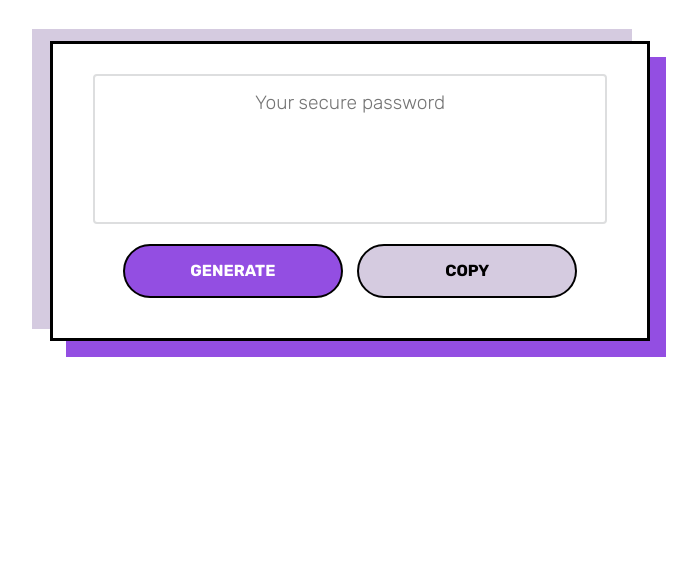
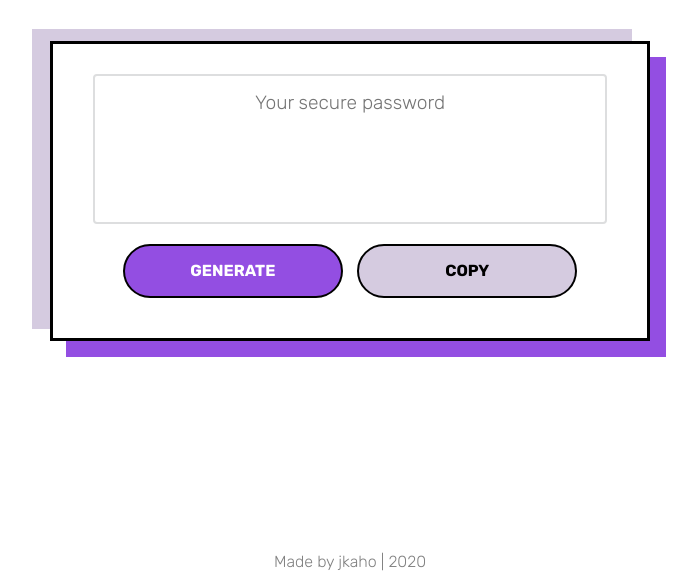
Before and after one commit to jkaho/password-generator, a plain HTML site: page index.html in a window 1280 px wide. Shown: the part 248-830 px from the top of the page, without its empty margins (290-987 px from the left). Before the commit the page ends 800 px from the top, so only its background shows below. Drawn offline with Linux system fonts and the light colour scheme.

Commit message:
Modify 'index.html' and 'style.css' to add footer w/ GitHub profile link

```diff
--- a/assets/css/style.css
+++ b/assets/css/style.css
@@ -142,6 +142,17 @@ button[disabled] {
   overflow: hidden;
 }
 
+footer {
+  text-align: center;
+  height: 30px;
+}
+
+footer a {
+  font-weight: 300;
+  color: grey;
+  text-decoration: none;
+}
+
 @media (max-width: 690px) {
   h1 {
     font-size: 25px;
--- a/index.html
+++ b/index.html
@@ -34,6 +34,13 @@
             </div>
         </div>
     </div>
+    <footer>
+        <div id="footer-link">
+            <a href="https://github.com/jkaho/password-generator" target="_blank">
+                Made by jkaho | 2020
+            </a>
+        </div>
+    </footer>
     <script src="assets/js/script.js"></script>
 </body>
 
```
